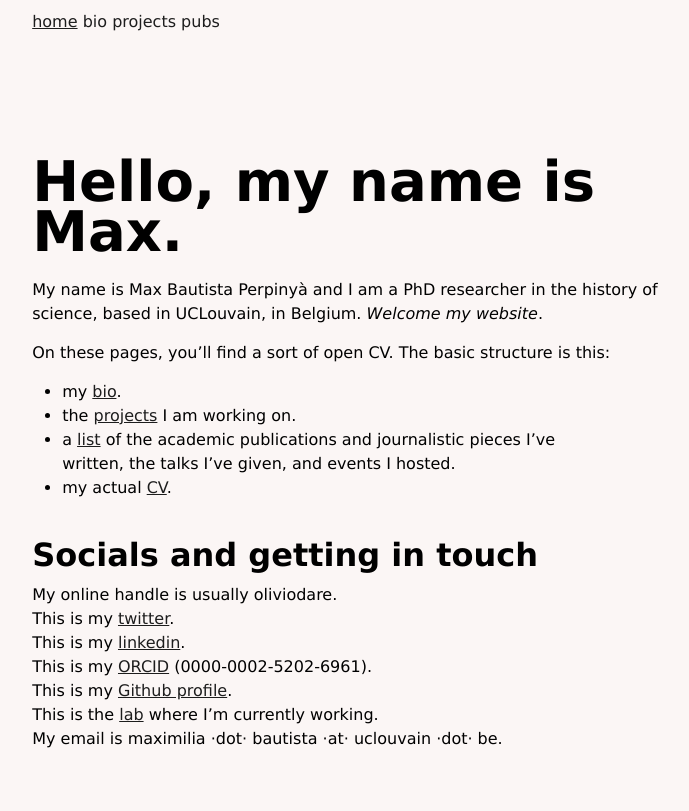
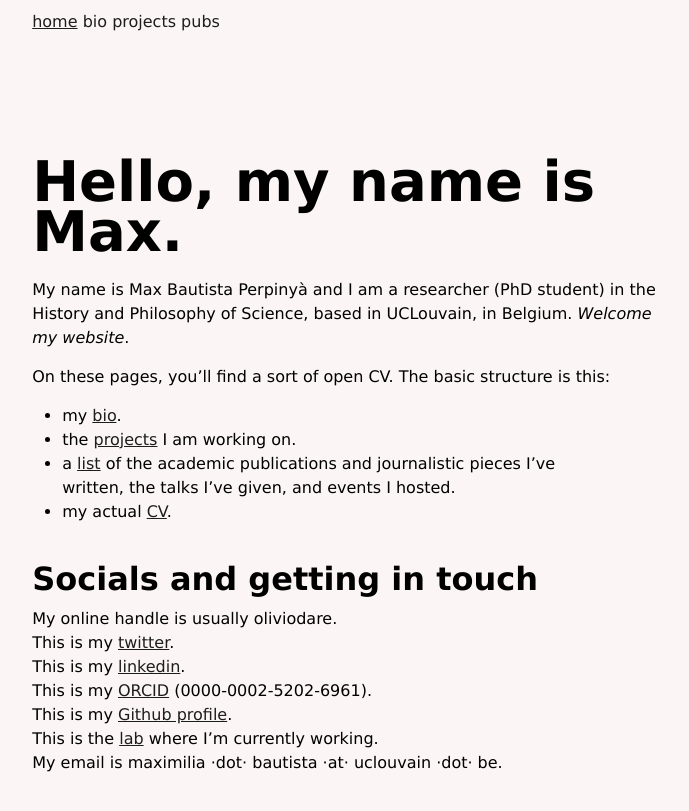
Before and after one commit to oliviodare/oliviodare.com, a Jekyll site: the page built from index.md, in a window 1280 px wide. Shown: the top 811 px of the page, without its empty margins (147-836 px from the left). Built offline with Jekyll 4.4.1, drawn with Linux system fonts in a browser that asks for light colours.

Commit message:
Update index.md

```diff
--- a/index.md
+++ b/index.md
@@ -1,12 +1,12 @@
 ---
 layout: default
 title: Max Bautista Perpinyà | oliviodare
-description: Hello! I'm Max Bautista Perpinyà, PhD researcher in the History and Philosophy of Science, based in UCLouvain, in Belgium, working on the history of biodiversity.
+description: Hello! I'm Max Bautista Perpinyà, researcher (PhD student) in the History and Philosophy of Science, based in UCLouvain, in Belgium, working on the history of biodiversity.
 ---
 
 # Hello, my name is Max.
 
-My name is Max Bautista Perpinyà and I am a PhD researcher in the history of science, based in UCLouvain, in Belgium. *Welcome my website*.
+My name is Max Bautista Perpinyà and I am a researcher (PhD student) in the History and Philosophy of Science, based in UCLouvain, in Belgium. *Welcome my website*.
 
 On these pages, you'll find a sort of open CV. The basic structure is this:
 - my [bio](bio.html).
```
